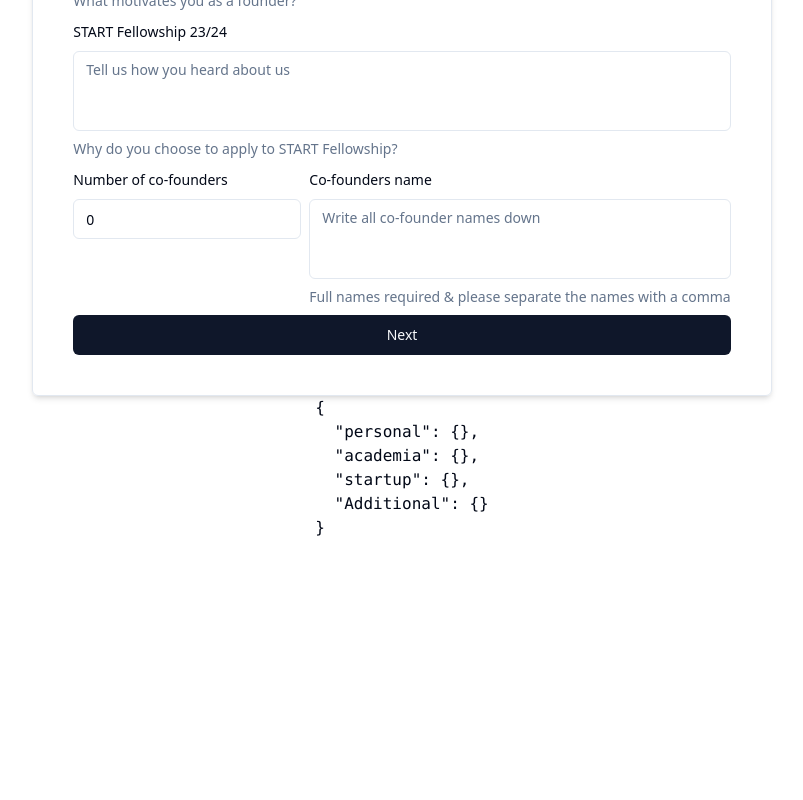
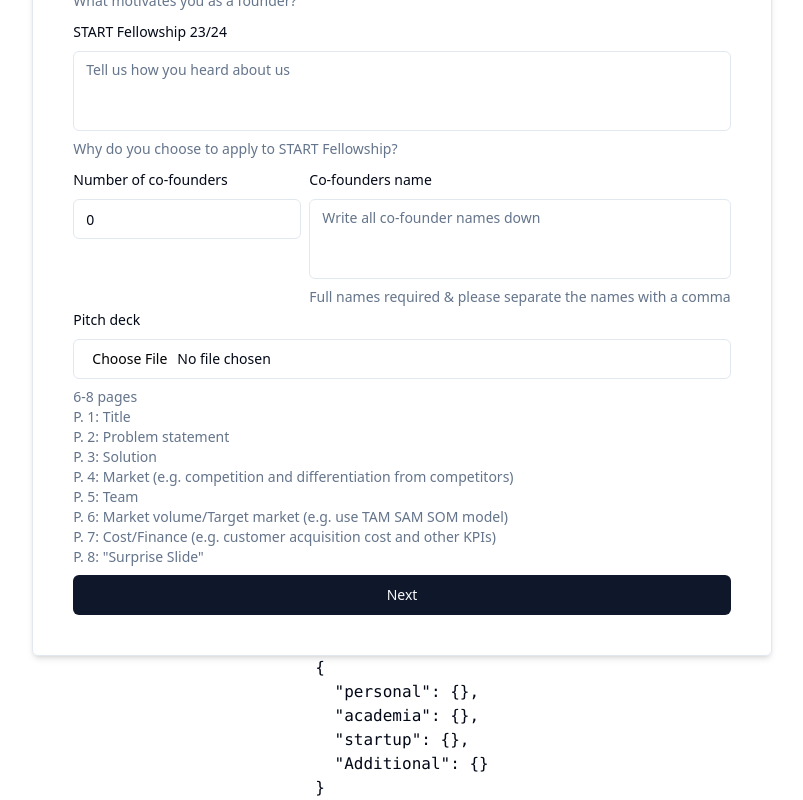
Before and after one commit to swyss/hack-42, a React (Vite) app in the folder frontend/: page /startup/create in a window 1280 px wide. Shown: the part 614-1414 px from the top of the page, without its empty margins (238-1041 px from the left). Before the commit the page ends 1154 px from the top, so only its background shows below. Built offline with nearby package versions, Linux system fonts and the light colour scheme.

Commit message:
ADD: PitchDeck Upload

```diff
--- a/frontend/src/components/form/startup/startupForm.jsx
+++ b/frontend/src/components/form/startup/startupForm.jsx
@@ -191,6 +191,41 @@
                 )}
               />
             </div>
+            <FormField
+              control={form.control}
+              name="pitchDeck"
+              render={({ field }) => (
+                <FormItem>
+                  <FormLabel>Pitch deck</FormLabel>
+                  <FormControl>
+                    <Input type="file" {...field} />
+                  </FormControl>
+                  <FormDescription>
+                    6-8 pages
+                    <ul>
+                      <li>P. 1: Title</li>
+                      <li>P. 2: Problem statement</li>
+                      <li>P. 3: Solution</li>
+                      <li>
+                        P. 4: Market (e.g. competition and differentiation from
+                        competitors)
+                      </li>
+                      <li>P. 5: Team</li>
+                      <li>
+                        P. 6: Market volume/Target market (e.g. use TAM SAM SOM
+                        model)
+                      </li>
+                      <li>
+                        P. 7: Cost/Finance (e.g. customer acquisition cost and
+                        other KPIs)
+                      </li>
+                      <li>P. 8: "Surprise Slide"</li>
+                    </ul>
+                  </FormDescription>
+                  <FormMessage />
+                </FormItem>
+              )}
+            />
           </div>
 
           <Button type="submit">Next</Button>
--- a/frontend/src/components/form/startup/startupSchema.js
+++ b/frontend/src/components/form/startup/startupSchema.js
@@ -26,4 +26,5 @@
     .max(100, "Why START Fellowship can't exceed 100 letters"),
   coFounderCount: z.string(),
   coFounderNames: z.string(),
+  pitchDeck: z.string().min(1, "Please upload your Pitch deck"),
 });
--- a/frontend/src/pages/startup/create/create.jsx
+++ b/frontend/src/pages/startup/create/create.jsx
@@ -31,9 +31,9 @@
       case 2:
         return <AcademiaForm parentSubmit={handleSubmit} />;
       case 3:
-        return <Form3 onSubmit={handleSubmit} setData={setData} />;
+        return <StartupForm onSubmit={handleSubmit} />;
       case 4:
-        return <Form4 onSubmit={handleSubmit} setData={setData} />;
+        return <Form4 onSubmit={handleSubmit} />;
       case 5:
         return <Form5 onSubmit={handleSubmit} />;
       default:
```
